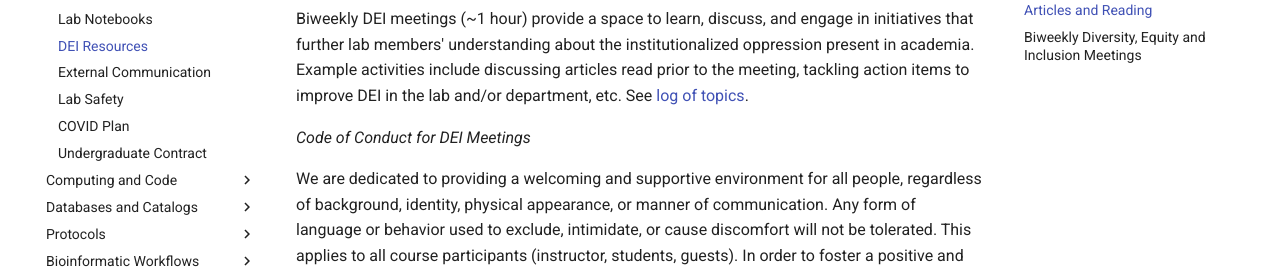
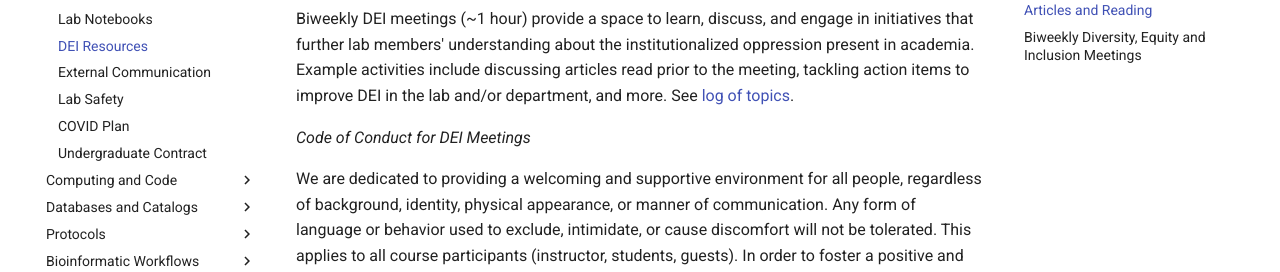
Before and after one commit to RobertsLab/resources, an MkDocs documentation site: the page built from docs/DEI-Resources.md, in a window 1280 px wide and 900 px high, scrolled down 2631 px. Shown: the part 251-523 px from the top of the window. Built offline with MkDocs 1.6.1 and Material for MkDocs 9.7.7, drawn with Linux system fonts in a browser that asks for light colours; comment, search, counter and statistics services are not loaded.

Commit message:
Update DEI-Resources.md

```diff
--- a/docs/DEI-Resources.md
+++ b/docs/DEI-Resources.md
@@ -79,7 +79,7 @@
 
 ## Biweekly Diversity, Equity and Inclusion Meetings
 
-Biweekly DEI meetings (~1 hour) provide a space to learn, discuss, and engage in initiatives that further lab members' understanding about the institutionalized oppression present in academia. Example activities include discussing articles read prior to the meeting, tackling action items to improve DEI in the lab and/or department, etc. See [log of topics](https://docs.google.com/spreadsheets/d/1LCIiAqWMaJ0tPZIevUXqWyZR2SN4p9qGLgQIvWBaWgo/edit#gid=0).
+Biweekly DEI meetings (~1 hour) provide a space to learn, discuss, and engage in initiatives that further lab members' understanding about the institutionalized oppression present in academia. Example activities include discussing articles read prior to the meeting, tackling action items to improve DEI in the lab and/or department, and more. See [log of topics](https://docs.google.com/spreadsheets/d/1LCIiAqWMaJ0tPZIevUXqWyZR2SN4p9qGLgQIvWBaWgo/edit#gid=0).
 
 _Code of Conduct for DEI Meetings_
 
```
